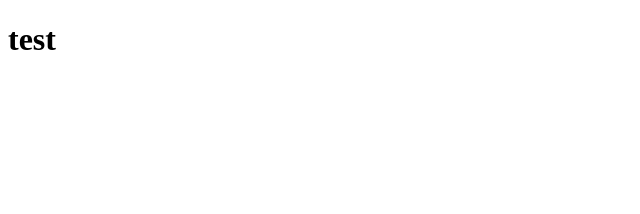
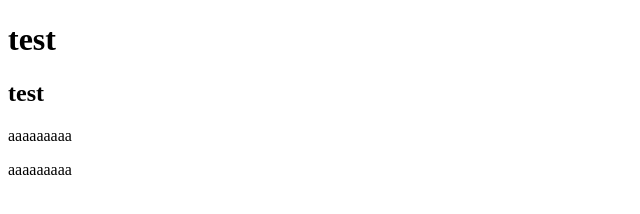
Before and after one commit to ia-okano/my_git_training, a plain HTML site: page index.html in a window 1280 px wide. Shown: the whole page, without its empty margins (0-640 px from the left). Drawn offline with Linux system fonts and the light colour scheme.

Commit message:
add in main

```diff
--- a/index.html
+++ b/index.html
@@ -10,6 +10,12 @@
     <header>
         <h1>test</h1>
     </header>
-    <main></main>
+    <main>
+        <section>
+            <h2>test</h2>
+            <p>aaaaaaaaa</p>
+            <p>aaaaaaaaa</p>
+        </section>
+    </main>
 </body>
 </html>
```
